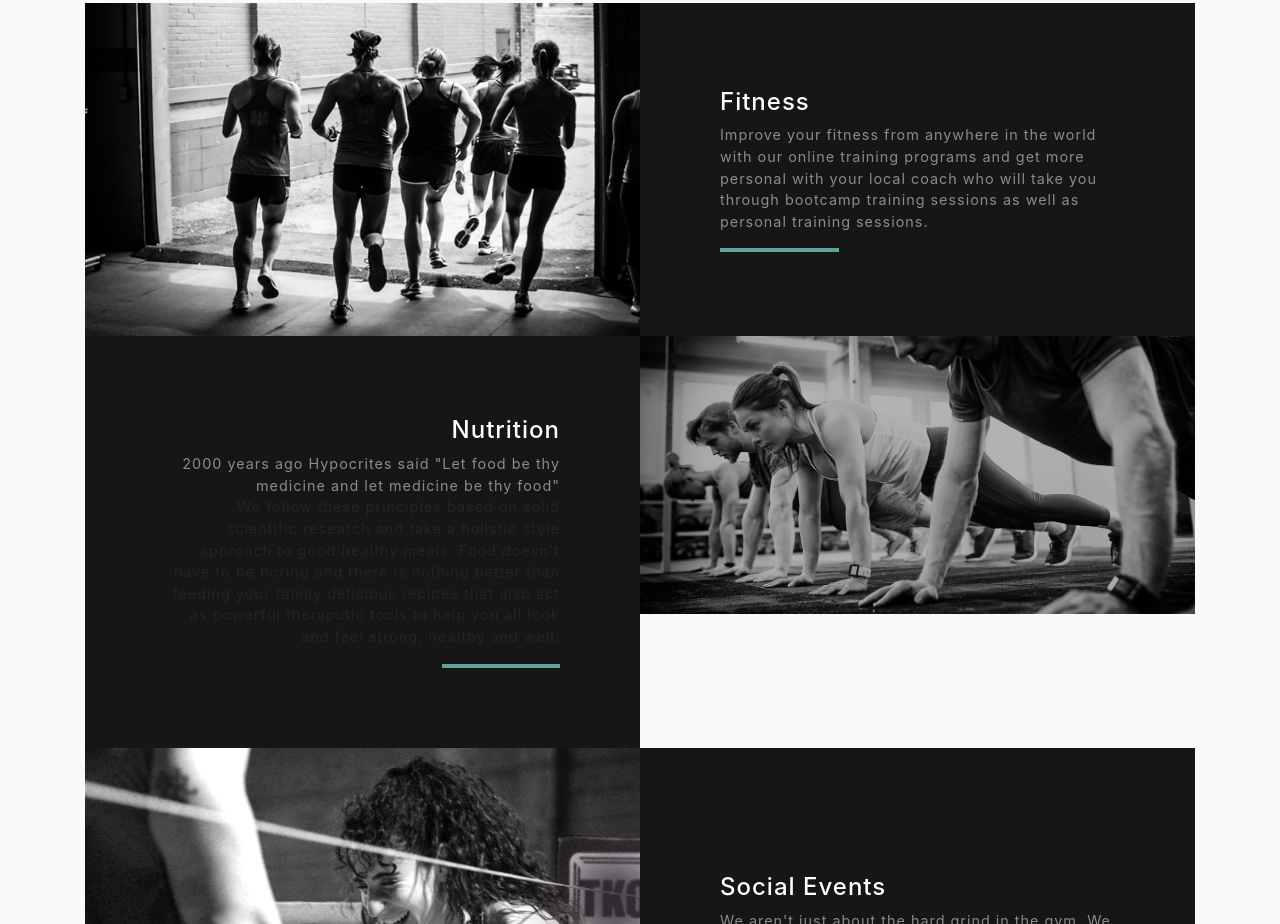
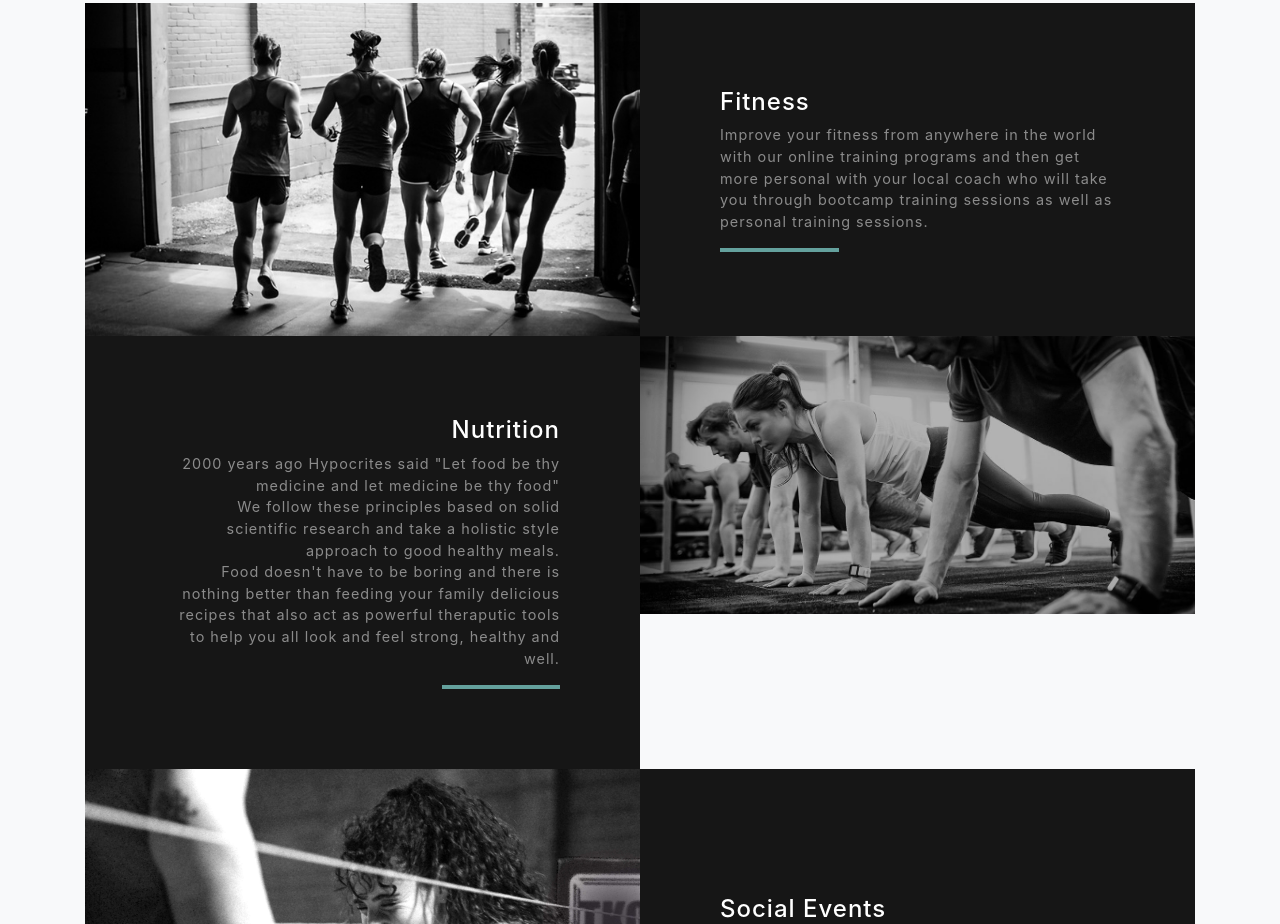
Before and after one commit to jackosullivanpt/elixirclub, a website with bundled scripts: page index.html in a window 1280 px wide. Shown: the part 1780-2704 px from the top of the page. Built offline with nearby package versions, Linux system fonts and the light colour scheme; files whose address does not match are found by name.

Commit message:
Update index.html

```diff
--- a/index.html
+++ b/index.html
@@ -108,8 +108,8 @@
                 <div class="project-text w-100 my-auto text-center text-lg-left">
                   <a href="http://elitewarrior.co.uk/bootcamp" target="_blank" class="text-white"><h4>Fitness</h4></a>
                   <p class="mb-0 text-white-50">Improve your fitness from anywhere in the world with our online training programs and
-                    get more personal with your local coach who will take you through bootcamp training sessions as well as personal
-                    training sessions.
+                    then get more personal with your local coach who will take you through bootcamp training sessions as well as
+                    personal training sessions.
                   </p>
 
                   <hr class="d-none d-lg-block mb-0 ml-0">
@@ -131,10 +131,12 @@
                   <a href="http://elitewarrior.co.uk/pt" target="_blank" class="text-white"><h4>Nutrition</h4></a>
                   <p class="mb-0 text-white-50">2000 years ago Hypocrites said "Let food be thy medicine and let medicine be thy food"
                   </p>
-                  <p>We follow these principles based on solid scientific research and take a holistic style approach to
-                    good healthy meals.
-                    Food doesn't have to be boring and there is nothing better than feeding your family delicious recipes that
-                  also act as powerful theraputic tools to help you all look and feel strong, healthy and well. </p>
+                  <p class="mb-0 text-white-50">We follow these principles based on solid scientific research and take a holistic style
+                    approach to good healthy meals.
+                  </p>
+                  <p class="mb-0 text-white-50">Food doesn't have to be boring and there is nothing better than feeding your family
+                    delicious recipes that also act as powerful theraputic tools to help you all look and feel strong, healthy and well.
+                  </p>
                   <hr class="d-none d-lg-block mb-0 mr-0">
                 </div>
               </div>
```
